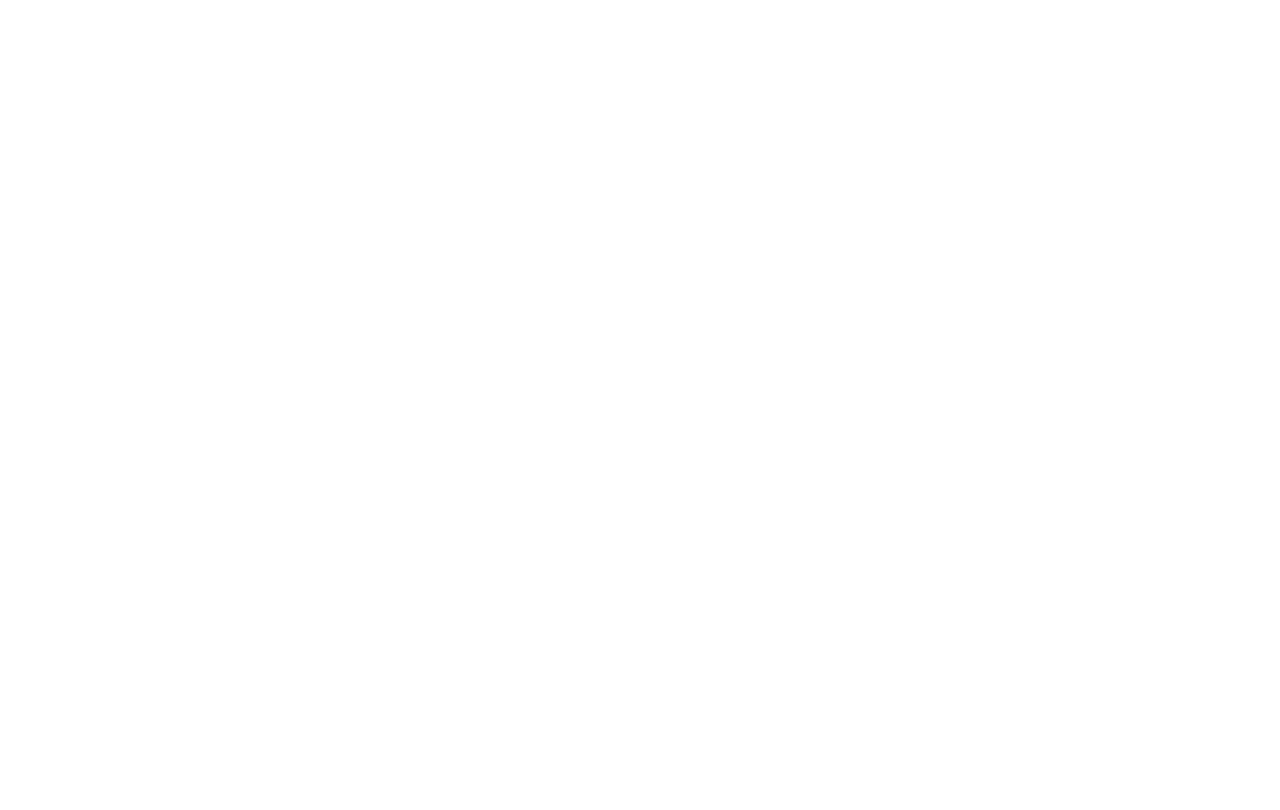
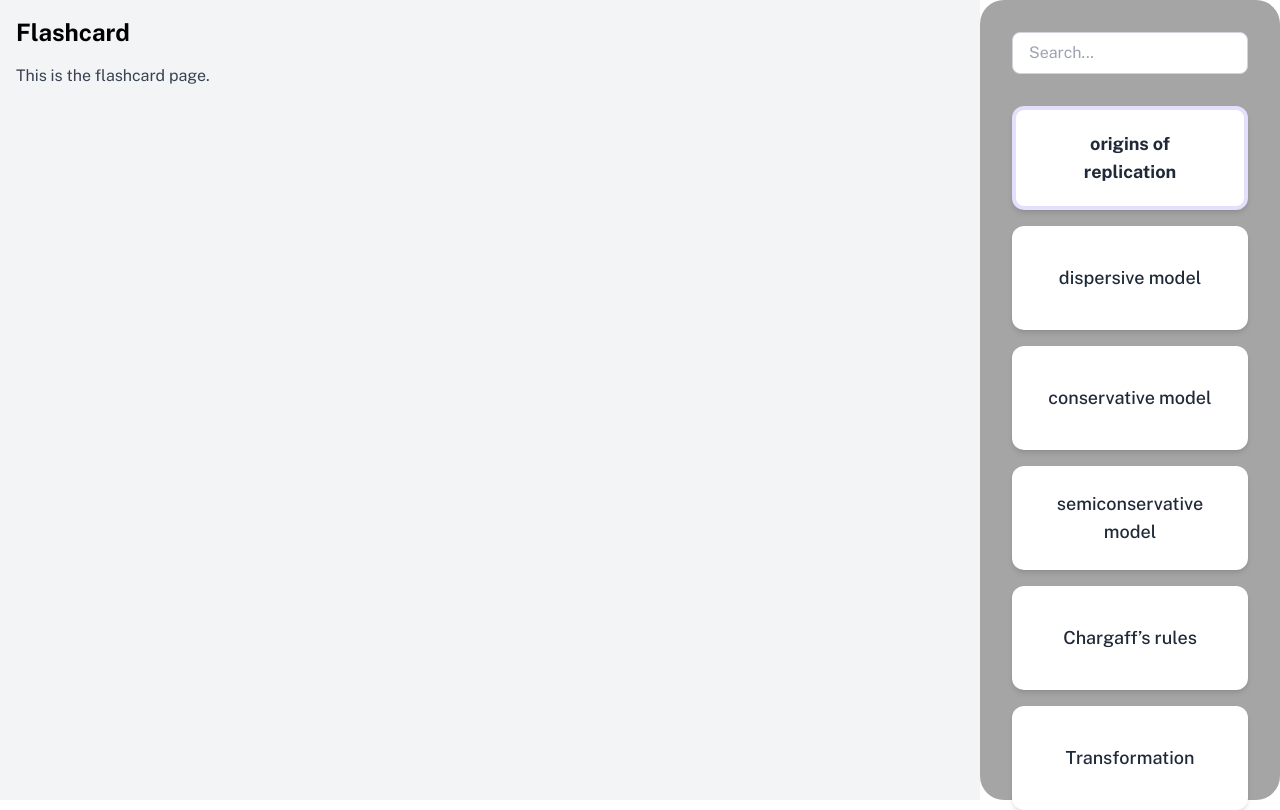
Before and after one commit to fahimWad/cs188-hci, a React (Create React App) app in the folder nebula/: page / in a window 1280 px wide. Built offline with nearby package versions, Linux system fonts and the light colour scheme.

Commit message:
Changed global font to public sans

```diff
--- a/nebula/src/App.tsx
+++ b/nebula/src/App.tsx
@@ -6,6 +6,7 @@ import PdfDisplay from './pages/PdfDisplay';
 function App() {
   return (
     <div className="App">
+      <Flashcard />
     </div>
   );
 }
--- a/nebula/src/index.css
+++ b/nebula/src/index.css
@@ -1,17 +1,15 @@
+@import url('https://fonts.googleapis.com/css2?family=Public+Sans:wght@300;400;500;600;700&display=swap');
+
 @tailwind base;
 @tailwind components;
 @tailwind utilities;
 
 body {
   margin: 0;
-  font-family: -apple-system, BlinkMacSystemFont, 'Segoe UI', 'Roboto', 'Oxygen',
-    'Ubuntu', 'Cantarell', 'Fira Sans', 'Droid Sans', 'Helvetica Neue',
-    sans-serif;
   -webkit-font-smoothing: antialiased;
   -moz-osx-font-smoothing: grayscale;
 }
 
 code {
-  font-family: source-code-pro, Menlo, Monaco, Consolas, 'Courier New',
-    monospace;
+
 }
--- a/nebula/tailwind.config.js
+++ b/nebula/tailwind.config.js
@@ -4,7 +4,11 @@ module.exports = {
     "./src/**/*.{js,jsx,ts,tsx}",
   ],
   theme: {
-    extend: {},
+    extend: {
+      fontFamily: {
+        sans: ['"Public Sans"'],
+      }
+    },
   },
   plugins: [],
 }
```
